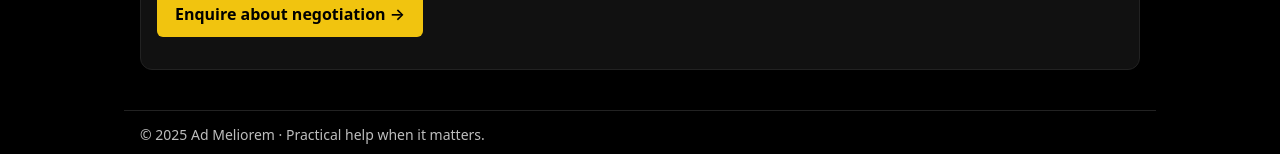
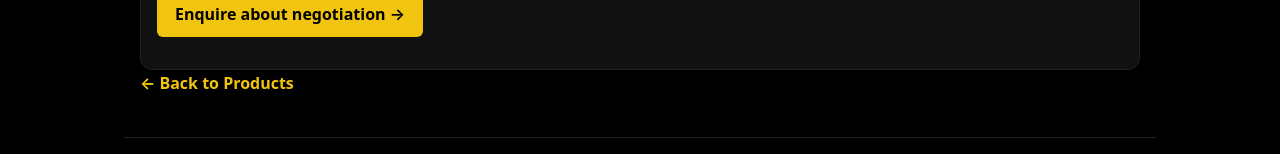
Before and after one commit to AlbertoRMelgoza/AdMeliorem, a Next.js app: page /products/negotiation in a window 1280 px wide. Shown: the part 927-1081 px from the top of the page. Built offline with nearby package versions, Linux system fonts and the light colour scheme.

Commit message:
Update page.tsx

```diff
--- a/app/products/negotiation/page.tsx
+++ b/app/products/negotiation/page.tsx
@@ -61,6 +61,12 @@ export default function NegotiationPage() {
           </a>
         </p>
       </section>
+
+      <p style={{ margin: "0 0 8px 0" }}>
+  <a href="/products" style={{ color: "#f1c40f", textDecoration: "none", fontWeight: 700 }}>
+    ← Back to Products
+      </a>
+    </p>
     </main>
   );
 }
```
